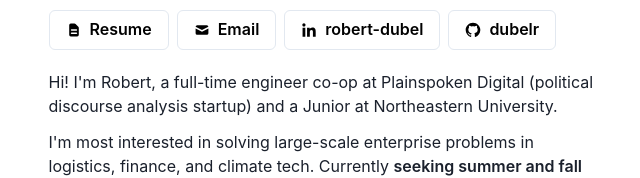
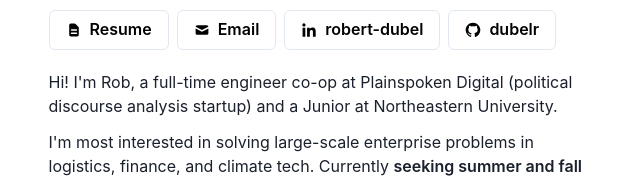
Before and after one commit to dubelr/personal-site, a Next.js app: page / in a window 1280 px wide. Shown: the part 146-324 px from the top of the page, without its empty margins (314-954 px from the left). Built offline with nearby package versions, Linux system fonts and the light colour scheme.

Commit message:
Update index.js

```diff
--- a/pages/index.js
+++ b/pages/index.js
@@ -83,7 +83,7 @@
             ))}
           </Wrap>
           <Text align="left">
-            Hi! {"I'm"} Robert, a full-time engineer co-op at
+            Hi! {"I'm"} Rob, a full-time engineer co-op at
             Plainspoken Digital (political discourse analysis startup) and a Junior at
             Northeastern University.
           </Text>
```
